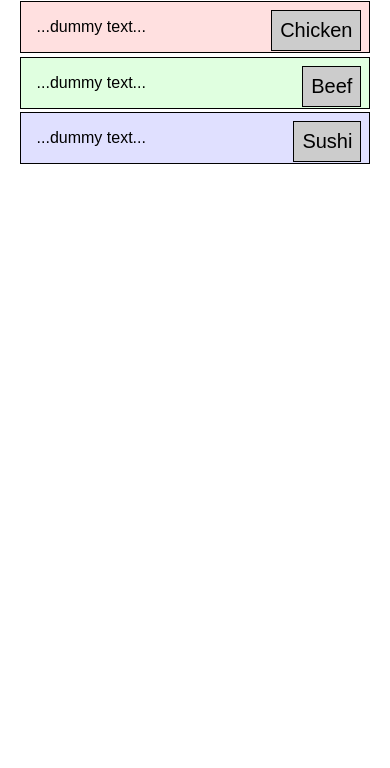
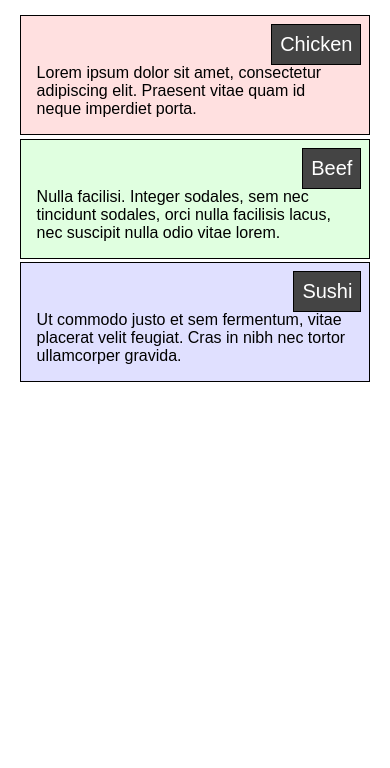
Before and after one commit to Kingsollomon/coursera-test, a plain HTML site: page module2-solution/index.html in a window 390 px wide. Shown: the part 76-844 px from the top of the page. Drawn offline with Linux system fonts and the light colour scheme.

Commit message:
Update styles and layout for responsive sections

```diff
--- a/module2-solution/css/styles.css
+++ b/module2-solution/css/styles.css
@@ -15,49 +15,67 @@ body {
 }
 
 h1 {
-  font-size: 2em;
+  font-size: 2.8em;           /* 75% larger than base (16px × 1.75) */
   margin-bottom: 1.5rem;
   text-align: center;
 }
 
+/* Section layout */
 .section {
   position: relative;
   border: 1px solid #000;
-  padding: 1rem;
+  padding: 3rem 1rem 1rem 1rem; /* top padding to avoid overlapping title */
   float: left;
+  margin: 1%;
 }
 
+/* Section title positioning */
 .section-title {
   position: absolute;
   top: 0.5rem;
   right: 0.5rem;
-  background-color: #ccc;
+  background-color: #444;
+  color: #fff;
   border: 1px solid #000;
   padding: 0.5rem;
-  font-size: 1.25em;
+  font-size: 1.25em;         /* 25% larger */
 }
 
-/* Background colors for each section */
-.chicken { background-color: #ffe0e0; }
-.beef    { background-color: #e0ffe0; }
-.sushi   { background-color: #e0e0ff; }
+/* Unique background colors */
+.chicken {
+  background-color: #ffe0e0;
+}
+.beef {
+  background-color: #e0ffe0;
+}
+.sushi {
+  background-color: #e0e0ff;
+}
 
+/* Desktop View */
+@media (min-width: 992px) {
+  .section {
+    width: 30.33%;
+  }
+}
+
+/* Tablet View */
 @media (min-width: 768px) and (max-width: 991px) {
   .section {
     width: 48%;
-    margin: 1%;
   }
+
   .section:nth-of-type(3) {
     width: 98%;
     clear: both;
   }
 }
 
+/* Mobile View */
 @media (max-width: 767px) {
   .section {
     width: 98%;
-    margin: 1%;
+    float: none;
     clear: both;
-    float: none;
   }
 }
--- a/module2-solution/index.html
+++ b/module2-solution/index.html
@@ -11,17 +11,23 @@
 
   <section class="section chicken">
     <div class="section-title">Chicken</div>
-    <p>...dummy text...</p>
+    <p>
+      Lorem ipsum dolor sit amet, consectetur adipiscing elit. Praesent vitae quam id neque imperdiet porta.
+    </p>
   </section>
 
   <section class="section beef">
     <div class="section-title">Beef</div>
-    <p>...dummy text...</p>
+    <p>
+      Nulla facilisi. Integer sodales, sem nec tincidunt sodales, orci nulla facilisis lacus, nec suscipit nulla odio vitae lorem.
+    </p>
   </section>
 
   <section class="section sushi">
     <div class="section-title">Sushi</div>
-    <p>...dummy text...</p>
+    <p>
+      Ut commodo justo et sem fermentum, vitae placerat velit feugiat. Cras in nibh nec tortor ullamcorper gravida.
+    </p>
   </section>
 </body>
 </html>
```
